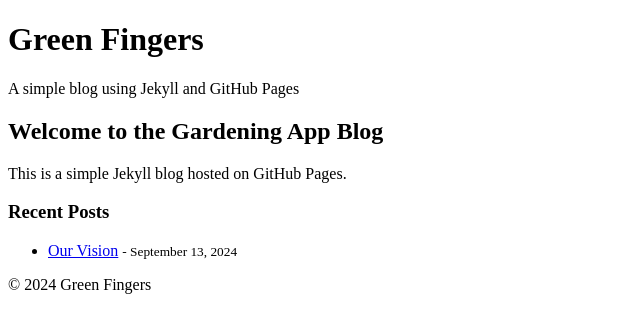
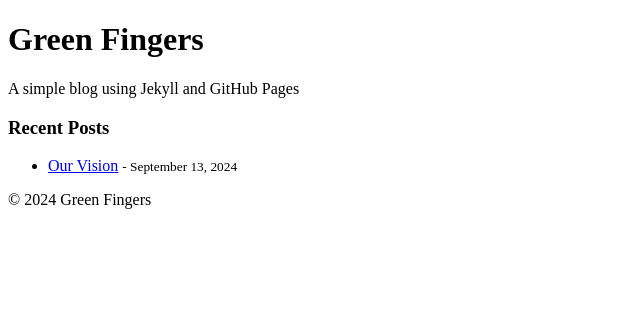
Before and after one commit to Green-Fingers-App/gardeningApp, a Jekyll site: the page built from docs/index.md, in a window 1280 px wide. Shown: the top 333 px of the page, without its empty margins (0-640 px from the left). Built offline with Jekyll 4.4.1, drawn with Linux system fonts in a browser that asks for light colours; comment, search, counter and statistics services are not loaded.

Commit message:
Update index.md

```diff
--- a/docs/index.md
+++ b/docs/index.md
@@ -2,9 +2,6 @@
 layout: default
 title: Home
 ---
-
-## Welcome to the Gardening App Blog
-This is a simple Jekyll blog hosted on GitHub Pages.
 
 ### Recent Posts
 
```
